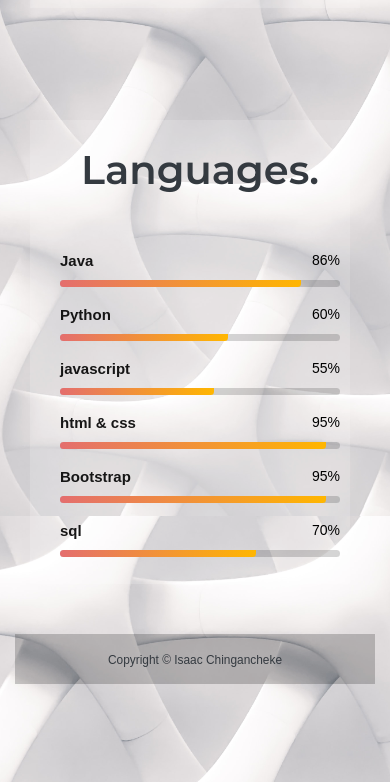
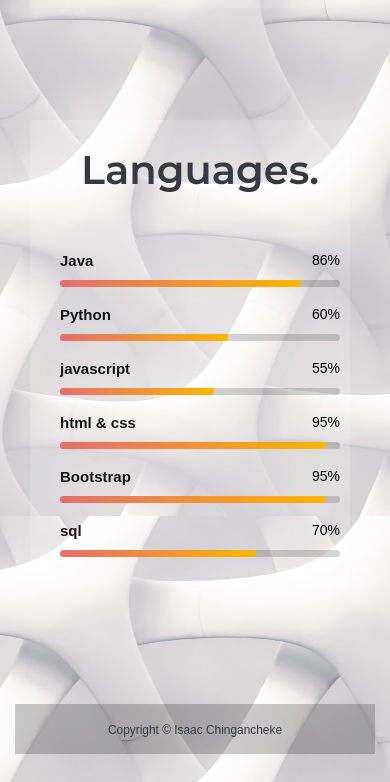
Before and after one commit to IsaacChingancheke/IsaacChingancheke.github.io, a plain HTML site: page about.html in a window 390 px wide. Shown: the part 2860-3642 px from the top of the page. Drawn offline with nearby package versions, Linux system fonts and the light colour scheme; a web font is replaced by a local one.

Commit message:
fifth commit

```diff
--- a/about.css
+++ b/about.css
@@ -243,6 +243,11 @@
       padding: 0;
     }
 
+    #sticky-footer{
+      margin-top: 50px;
+      transform: translateY(70px);
+    }
+
     .mh-professional-skills {
       padding-left: 0%;
 
```
